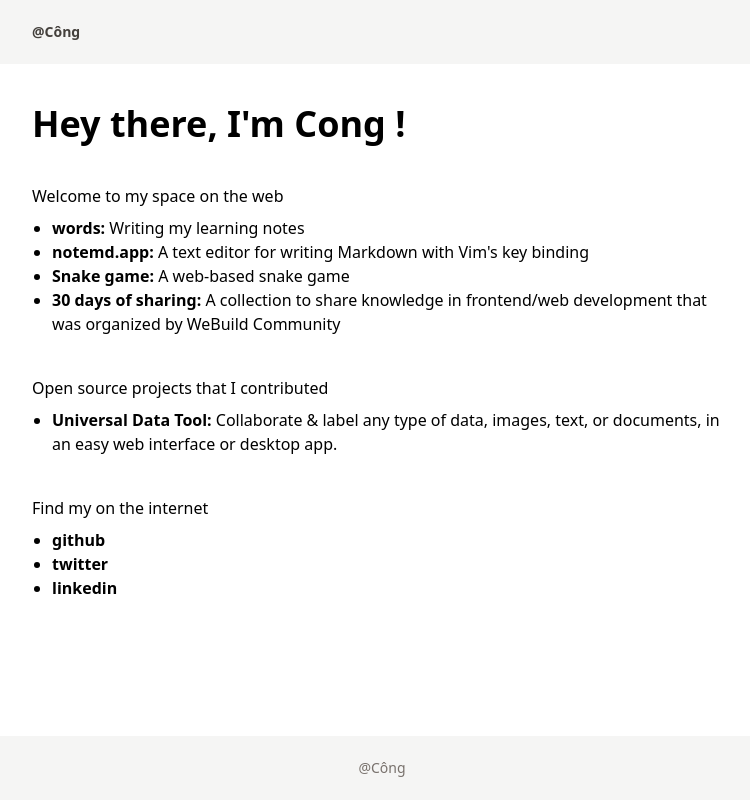
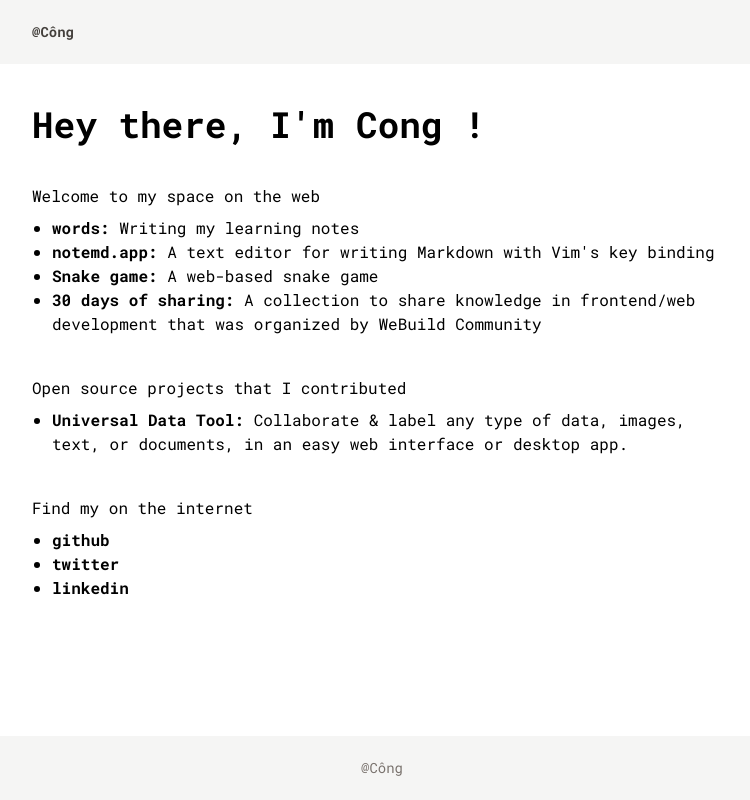
Before and after one commit to congdv/congdv.com, a Next.js app: page / in a window 1280 px wide. Shown: the whole page, without its empty margins (258-1008 px from the left). Built offline with nearby package versions, Linux system fonts and the light colour scheme.

Commit message:
Add Font

```diff
--- a/src/pages/_document.tsx
+++ b/src/pages/_document.tsx
@@ -3,7 +3,12 @@
 export default function Document() {
   return (
     <Html lang="en">
-      <Head />
+      <Head>
+        <link
+          href="https://fonts.googleapis.com/css2?family=Roboto+Mono:ital,wght@0,100;0,400;0,700;1,700&display=swap"
+          rel="stylesheet"
+        />
+      </Head>
       <body>
         <Main />
         <NextScript />
--- a/src/styles/globals.scss
+++ b/src/styles/globals.scss
@@ -13,5 +13,6 @@
   html,
   body {
     @apply min-h-screen;
+    font-family: 'Roboto Mono', monospace;
   }
 }
```
